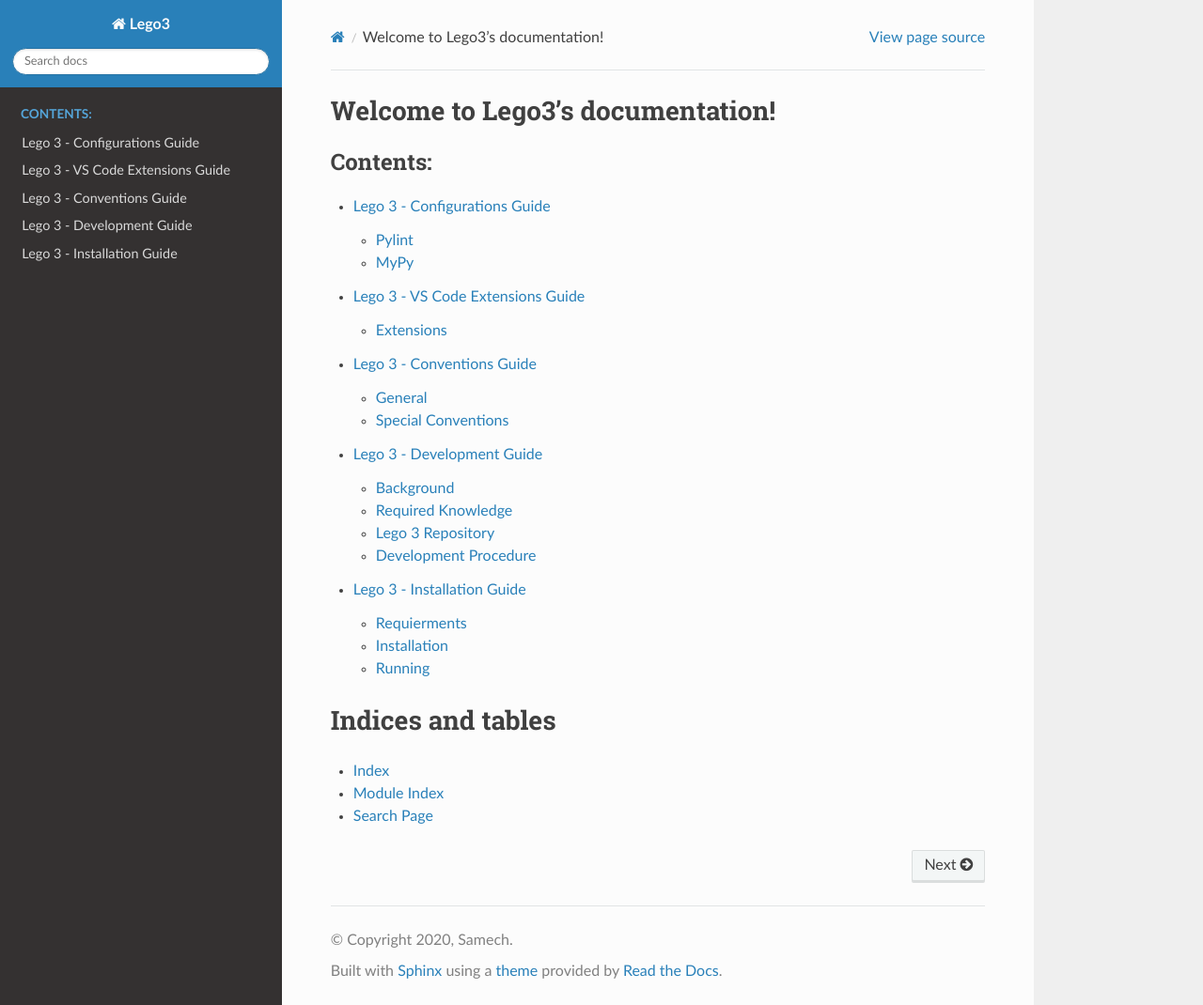
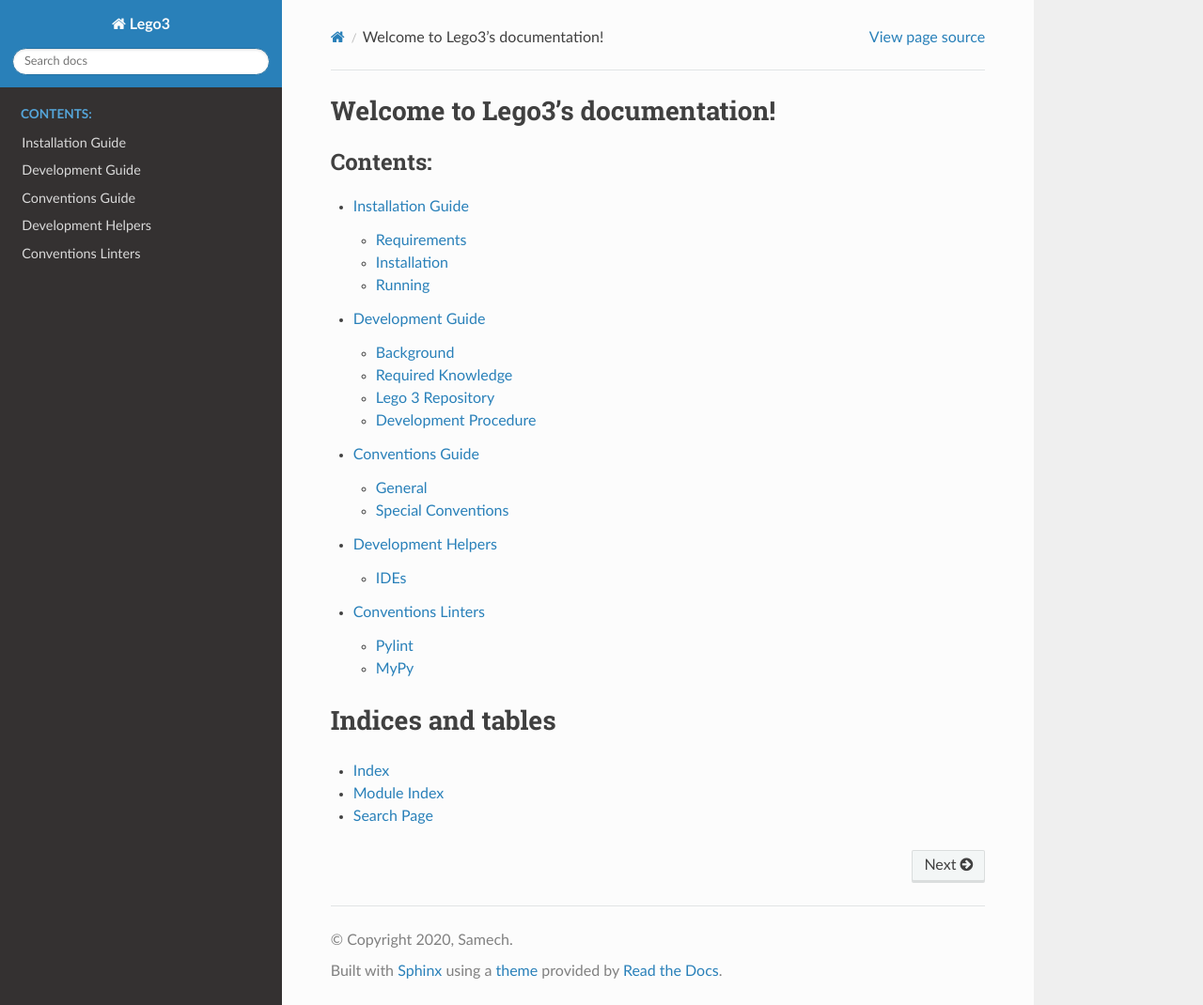
Before and after one commit to Steven17D/Lego3, a Sphinx documentation site: the page built from docs/source/index.rst, in a window 1280 px wide and 1070 px high. Shown: the whole window at 94% size. Built offline with Sphinx 7.4.7 and the Read the Docs theme 2.0.0, drawn with Linux system fonts in a browser that asks for light colours.

Commit message:
Organized and made small fixes in guides from Lego3-Workstation.

```diff
--- a/docs/source/configurations/configurations_guide.md
+++ b/docs/source/configurations/conventions_linters.md
@@ -1,4 +1,4 @@
-# Lego 3 - Configurations Guide
+# Conventions Linters
 
 This guide will help you enforce Lego 3 conventions and prevent common mistakes.
 
--- a/docs/source/development_helpers/vscode/vscode_extensions_guide.md
+++ b/docs/source/development_helpers/vscode/vscode_extensions_guide.md
@@ -1,5 +1,4 @@
-
-# Lego 3 - VS Code Extensions Guide
+# VS Code Extensions Guide
 
 This file contains helpers and recommendations for development in VS Code for Lego 3 Project.
 
--- a/docs/source/guides/conventions_guide.md
+++ b/docs/source/guides/conventions_guide.md
@@ -1,4 +1,4 @@
-# Lego 3 - Conventions Guide
+# Conventions Guide
 
 ## General
 
@@ -6,7 +6,8 @@
 
 Before continue to read the following conventions, make sure you understand the above Google conventions.
 
-> **Note:** For user convenience we use several tools to force the conventions. You can find them in the folders configurations and under the development of _helpers.
+> **Note:** For user convenience we use several tools to force the conventions.
+You can find them in [Conventions tools](../configurations/conventions_linters.md) and under the development of _helpers.
 
 ## Special Conventions
 
--- a/docs/source/guides/development_guide.md
+++ b/docs/source/guides/development_guide.md
@@ -1,4 +1,4 @@
-# Lego 3 - Development Guide
+# Development Guide
 
 This file has 2 main purposes:
 
@@ -113,7 +113,7 @@
 
 ### Installation
 
-Please follow *Lego 3 - installation guide*.
+Please follow [Lego 3 - installation guide](./installation_guide.md).
 
 ### Source and Tasks Control
 
--- a/docs/source/guides/installation_guide.md
+++ b/docs/source/guides/installation_guide.md
@@ -1,11 +1,10 @@
-
-# Lego 3 - Installation Guide
+# Installation Guide
 
 This guide will help you install and run Lego 3.
 
 The purpose of this guide is so you will be able to run the example tests successfully, on your machine.
 
-## Requierments
+## Requirements
 
 Linux machine with:
 
--- a/docs/source/index.rst
+++ b/docs/source/index.rst
@@ -10,11 +10,11 @@
    :maxdepth: 2
    :caption: Contents:
 
-   configurations/configurations_guide
-   development_helpers/vscode/vscode_extensions_guide
+   guides/installation_guide
+   guides/development_guide
    guides/conventions_guide
-   guides/development_guide
-   guides/installation_guide
+   development_helpers/developer_helpers
+   configurations/conventions_linters
 
 
 
```
Also changed, not shown: other parts of docs/source/development_helpers/vscode/vscode_extensions_guide.md (+1 -1 lines), other parts of docs/source/guides/development_guide.md (+4 -3 lines), docs/source/development_helpers/developer_helpers.md (added, +11 -0 lines).
